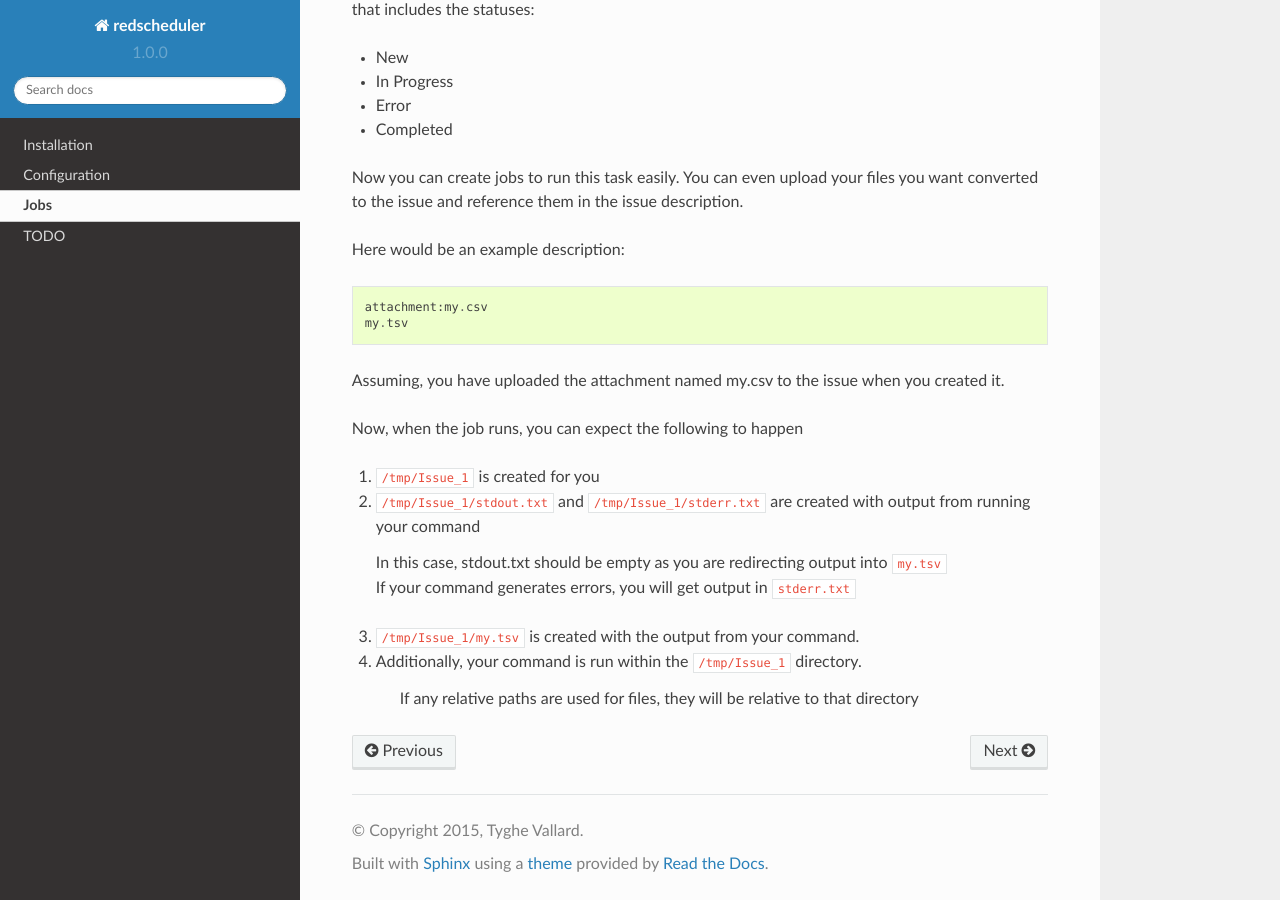
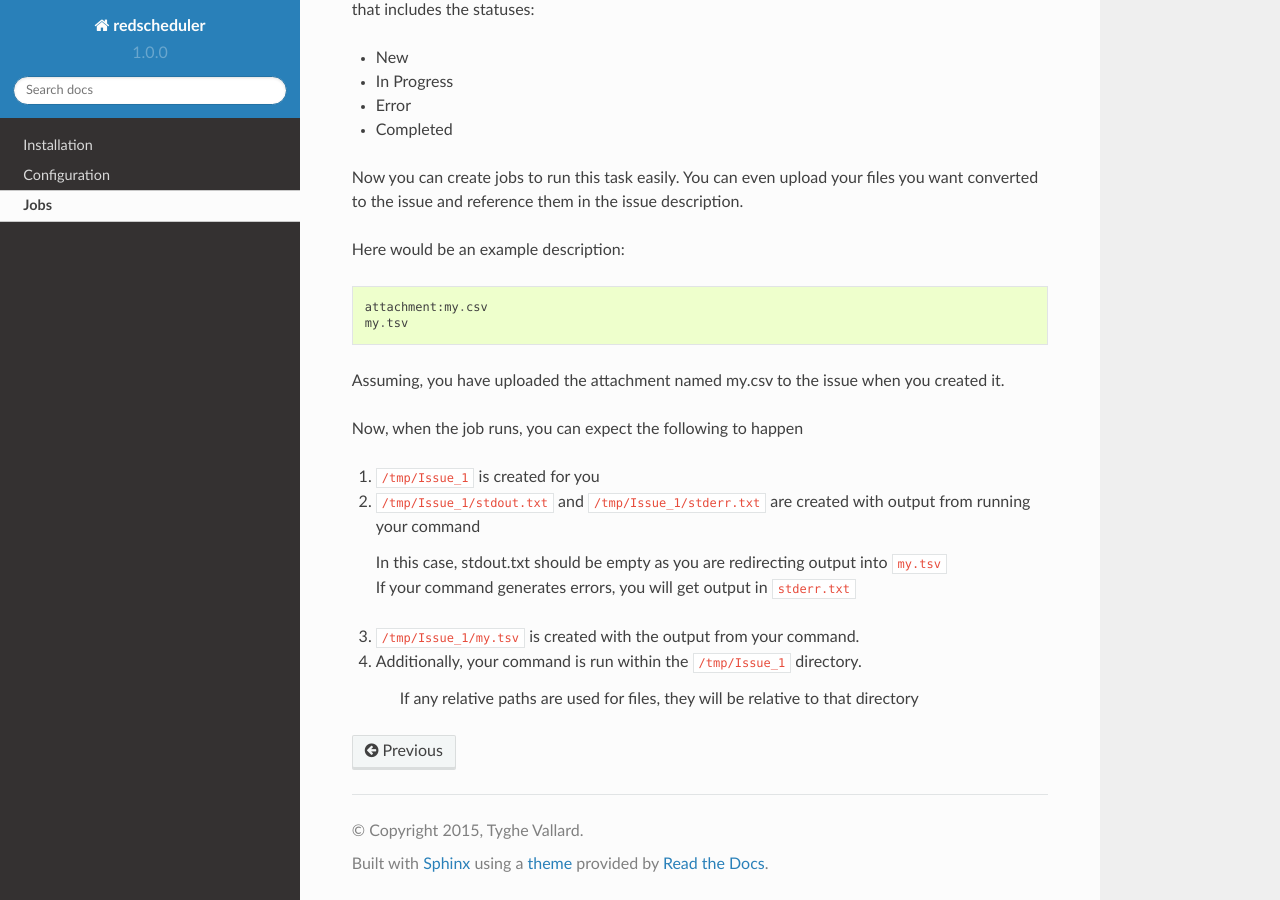
Before and after one commit to demis001/redscheduler, a Sphinx documentation site: the page built from docs/jobs.rst, in a window 1280 px wide and 900 px high, scrolled down 1174 px. Built offline with Sphinx 7.4.7 and the Read the Docs theme 2.0.0, drawn with Linux system fonts in a browser that asks for light colours.

```diff
--- a/docs/TODO.rst
+++ /dev/null
@@ -1 +0,0 @@
-.. include:: ../TODO.rst
--- a/docs/index.rst
+++ b/docs/index.rst
@@ -11,7 +13,6 @@
     installation
     configuration
     jobs
-    TODO
 
 Indices and tables
 ==================
```
Also changed, not shown: other parts of docs/index.rst (+2 -0 lines).
